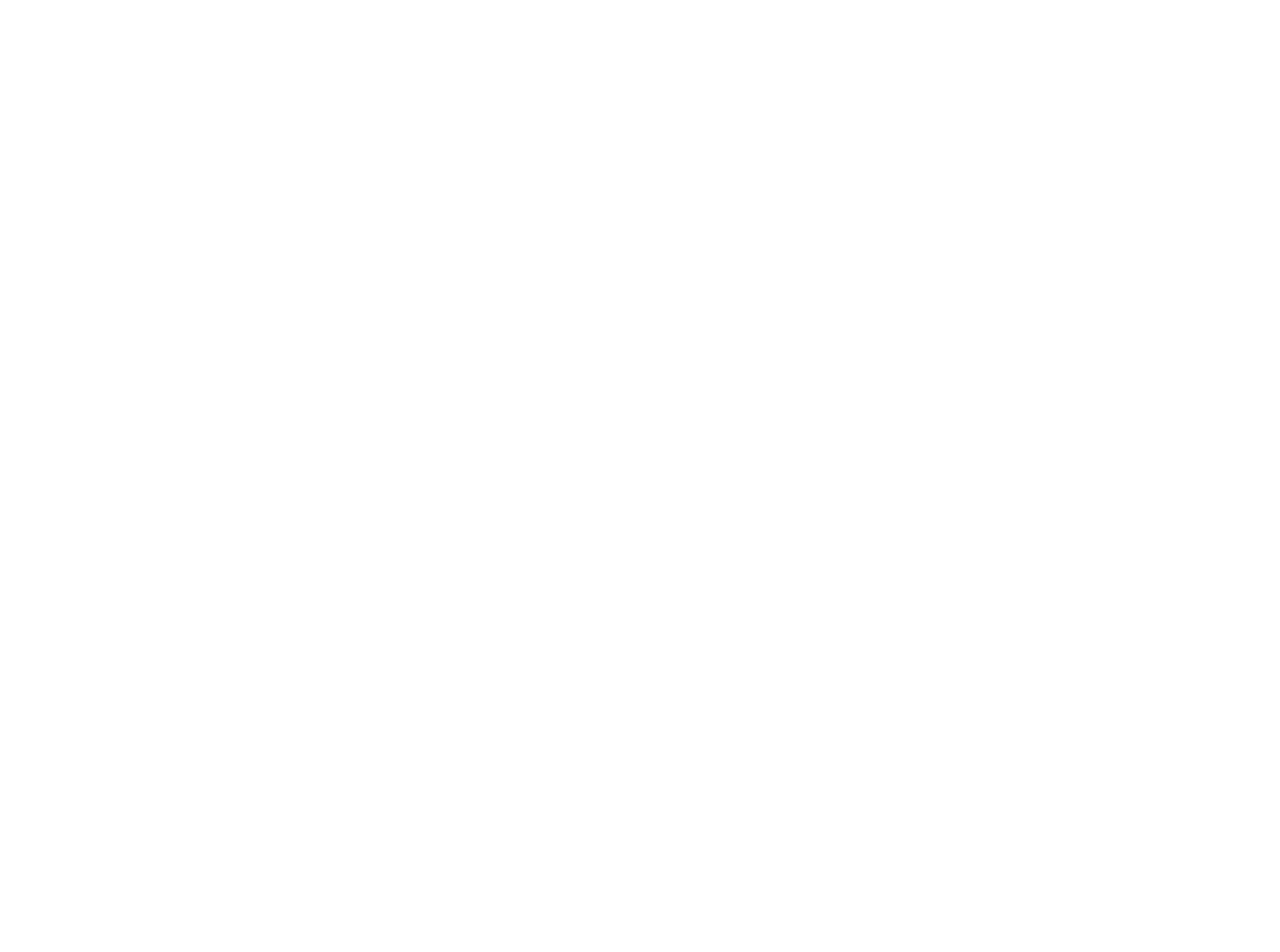
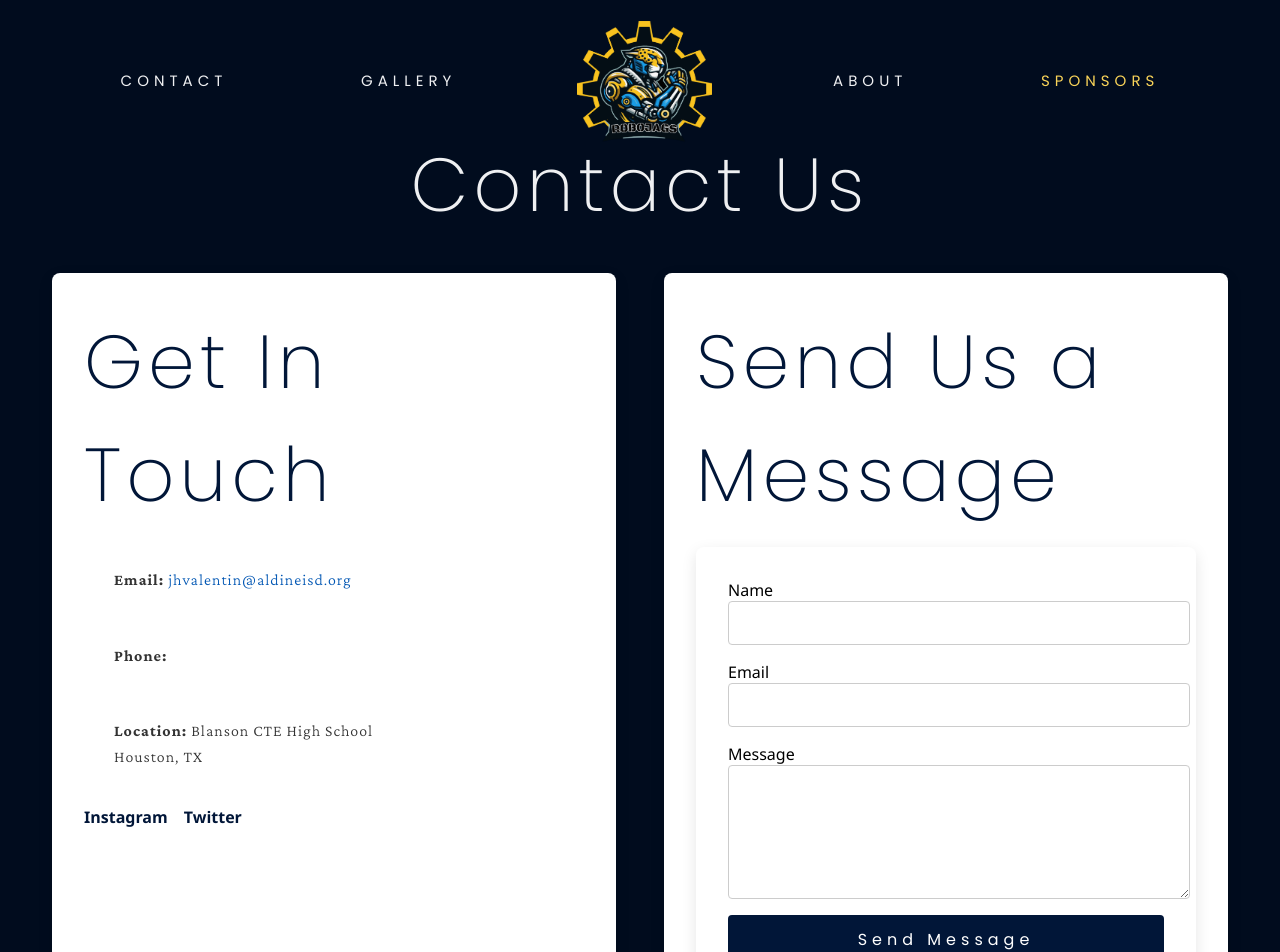
Before and after one commit to KevinIDiaz/Robo-Jags, a React (Vite) app: page /#/Contact in a window 1280 px wide. Before the commit this address had no page. Shown: the top 952 px of the page. Before the commit the page ends 800 px from the top, so only its background shows below. Built offline with nearby package versions, Linux system fonts and the light colour scheme.

Commit message:
contact form set up

```diff
--- a/package.json
+++ b/package.json
@@ -13,6 +13,7 @@
     "deploy": "gh-pages -d dist"
   },
   "dependencies": {
+    "emailjs-com": "^3.2.0",
     "embla-carousel-autoplay": "^8.5.2",
     "gh-pages": "^6.3.0",
     "react": "^18.3.1",
--- a/src/App.tsx
+++ b/src/App.tsx
@@ -1,6 +1,7 @@
 import './App.css'
 import {Home} from './pages/Home'
 import {About} from './pages/About'
+import {Contact} from './pages/Contact'
 import {Sponsors} from './pages/Sponsors'
 import { HashRouter as Router, Routes, Route } from 'react-router-dom'
 import { Layout } from './layout'
@@ -14,6 +15,7 @@
         <Route path="/" element={<Home/>}/>
         <Route path="/About" element={<About/>}/>
         <Route path="/Sponsors" element={<Sponsors/>}/>
+        <Route path="/Contact" element={<Contact/>}/>
         </Route>
       </Routes>
     </Router>
--- a/src/components/Navigation.tsx
+++ b/src/components/Navigation.tsx
@@ -9,7 +9,7 @@
         <>
         <div id='navbar'>
 
-           <button >CONTACT</button>
+        <Link to="/Contact"><button >CONTACT</button></Link>
            <button>GALLERY</button>
             <Link to="/"><img id='logo' src={logo}/></Link>
 
@@ -20,7 +20,7 @@
         </div>
         <div id='side'>
             <img onClick={hideSide} id='close' src={close}/>
-            <button >CONTACT</button>
+            <Link to ="/Contact"><button >CONTACT</button></Link>
            <button>GALLERY</button>
             <Link to="/About"><button>ABOUT</button></Link>
             <Link to ="/Sponsors"><button className='emphasize'>SPONSORS</button></Link>
--- /dev/null
+++ b/src/pages/Contact.css
@@ -0,0 +1,104 @@
+.contact-page {
+  padding: 3rem 2rem;
+  background-color: #010c1e;
+  font-family: "Segoe UI", sans-serif;
+}
+
+#contact {
+  text-align: center;
+  margin-bottom: 2rem;
+  margin-top: 5rem;
+  font-size: 75px;
+  color: #eff0f2;
+}
+
+.contact-container {
+  display: flex;
+  flex-wrap: wrap;
+  justify-content: center;
+  gap: 3rem;
+  animation: fadeIn 1s ease-in-out;
+}
+
+.contact-info,
+.contact-form {
+  background: white;
+  padding: 2rem;
+  border-radius: 8px;
+  box-shadow: 0 5px 15px rgba(0, 0, 0, 0.1);
+  flex: 1 1 300px;
+  max-width: 500px;
+}
+
+.contact-info h2,
+.contact-form h2 {
+  color: #011638;
+  margin-bottom: 1rem;
+}
+
+.contact-info p,
+.contact-info a {
+  font-size: 1rem;
+  color: #333;
+  line-height: 1.6;
+}
+
+.contact-info a {
+  color: #0056b3;
+  text-decoration: none;
+}
+
+.contact-info a:hover {
+  text-decoration: underline;
+}
+
+.social-links {
+  margin-top: 1rem;
+}
+
+.social-links a {
+  display: inline-block;
+  margin-right: 1rem;
+  color: #011638;
+  font-weight: bold;
+}
+
+.contact-form form {
+  display: flex;
+  flex-direction: column;
+}
+
+.contact-form input,
+.contact-form textarea {
+  margin-bottom: 1rem;
+  padding: 0.75rem;
+  border: 1px solid #ccc;
+  border-radius: 4px;
+  font-size: 1rem;
+  width: 100%;
+}
+
+.contact-form button {
+  background-color: #011638;
+  color: white;
+  padding: 0.75rem;
+  border: none;
+  border-radius: 4px;
+  font-size: 1rem;
+  transition: background-color transform 0.5s ease;
+}
+
+.contact-form button:hover {
+  background-color: #023e8a;
+}
+
+@keyframes fadeIn {
+  from {
+    opacity: 0;
+    transform: translateY(30px);
+  }
+  to {
+    opacity: 1;
+    transform: translateY(0);
+  }
+}
--- /dev/null
+++ b/src/pages/Contact.tsx
@@ -0,0 +1,75 @@
+import "./Contact.css";
+import emailjs from "emailjs-com";
+import { useRef } from "react";
+
+export function Contact() {
+    const form = useRef<HTMLFormElement>(null);
+
+    const sendEmail = (e: React.FormEvent<HTMLFormElement>) => {
+        e.preventDefault();
+
+        if (form.current === null) return;
+        emailjs.sendForm(
+            'service_56s47me',     // Replace with your actual service ID
+            'template_mz4me8l',    // Replace with your actual template ID
+            form.current,
+            '0xYO7NrMcK8x6-YPq'      // Replace with your actual public key
+        ).then((result) => {
+            alert("Message sent successfully!");
+            console.log(result.text);
+            form.current?.reset(); // ✅ Safely call reset on the form
+        }, (error) => {
+            alert("Oops! Something went wrong.");
+            console.log(error.text);
+        });
+
+        e.target.reset();
+    };
+
+    return (
+        <div className="contact-page">
+            < h2 id='contact'>Contact Us</h2>
+
+            <div className="contact-container">
+                <div className="contact-info">
+                    <h2>Get In Touch</h2>
+                    <p><strong>Email:</strong> <a href="mailto:jhvalentin@aldineisd.org">jhvalentin@aldineisd.org</a></p>
+                    <p><strong>Phone:</strong> </p>
+                    <p><strong>Location:</strong> Blanson CTE High School<br/>Houston, TX</p>
+
+                    <div className="social-links">
+                        <a href="https://www.instagram.com/blansonrobotics?utm_source=ig_web_button_share_sheet&igsh=ZDNlZDc0MzIxNw==" target="_blank" rel="noopener noreferrer">Instagram</a>
+                        <a href="https://x.com/BlansonRobotics" target="_blank" rel="noopener noreferrer">Twitter</a>
+                    </div>
+                </div>
+
+                <div className="contact-form">
+                    <h2>Send Us a Message</h2>
+
+                    <form ref={form} onSubmit={sendEmail} className="contact-form">
+                <label>Name</label>
+                <input type="text" name="user_name" required />
+
+                <label>Email</label>
+                <input type="email" name="user_email" required />
+
+                <label>Message</label>
+                <textarea name="message" rows={6} required />
+
+                <button type="submit" className="button">Send Message</button>
+            </form>
+                </div>
+            </div>
+            <iframe
+    title="Blanson Map"
+    src="https://www.google.com/maps/embed?pb=!1m18!1m12!1m3!1d2398.738355511079!2d-95.42092548171776!3d29.913911247090542!2m3!1f0!2f0!3f0!3m2!1i1024!2i768!4f13.1!3m3!1m2!1s0x8640c9b22d69006b%3A0x8461d46c156bbed2!2sBlanson%20CTE%20Senior%20High%20School!5e0!3m2!1sen!2sus!4v1744904056983!5m2!1sen!2sus"
+    width="100%"
+    height="300"
+    style={{ border: 0, marginTop: '2rem', borderRadius: '8px' }}
+    allowFullScreen={true}
+    loading="lazy"
+></iframe>
+
+        </div>
+    );
+}
--- a/src/pages/Home.css
+++ b/src/pages/Home.css
@@ -86,7 +86,7 @@
 #achievements {
   display: flex;
   width: 100%;
-  justify-content: space-between;
+  justify-content: space-evenly;
   margin-top: 30px;
   margin-bottom: 30px;
 }
@@ -206,6 +206,12 @@
   #highlights img {
     height: 100px;
   }
+  .data p {
+    font-size: 17px;
+  }
+  #intro p {
+    font-size: 16px;
+  }
 }
 @media screen and (max-width: 400px) {
   #sponsors img {
```
Also changed, not shown: 1 other file (tests, documents, lock files or other folders).
